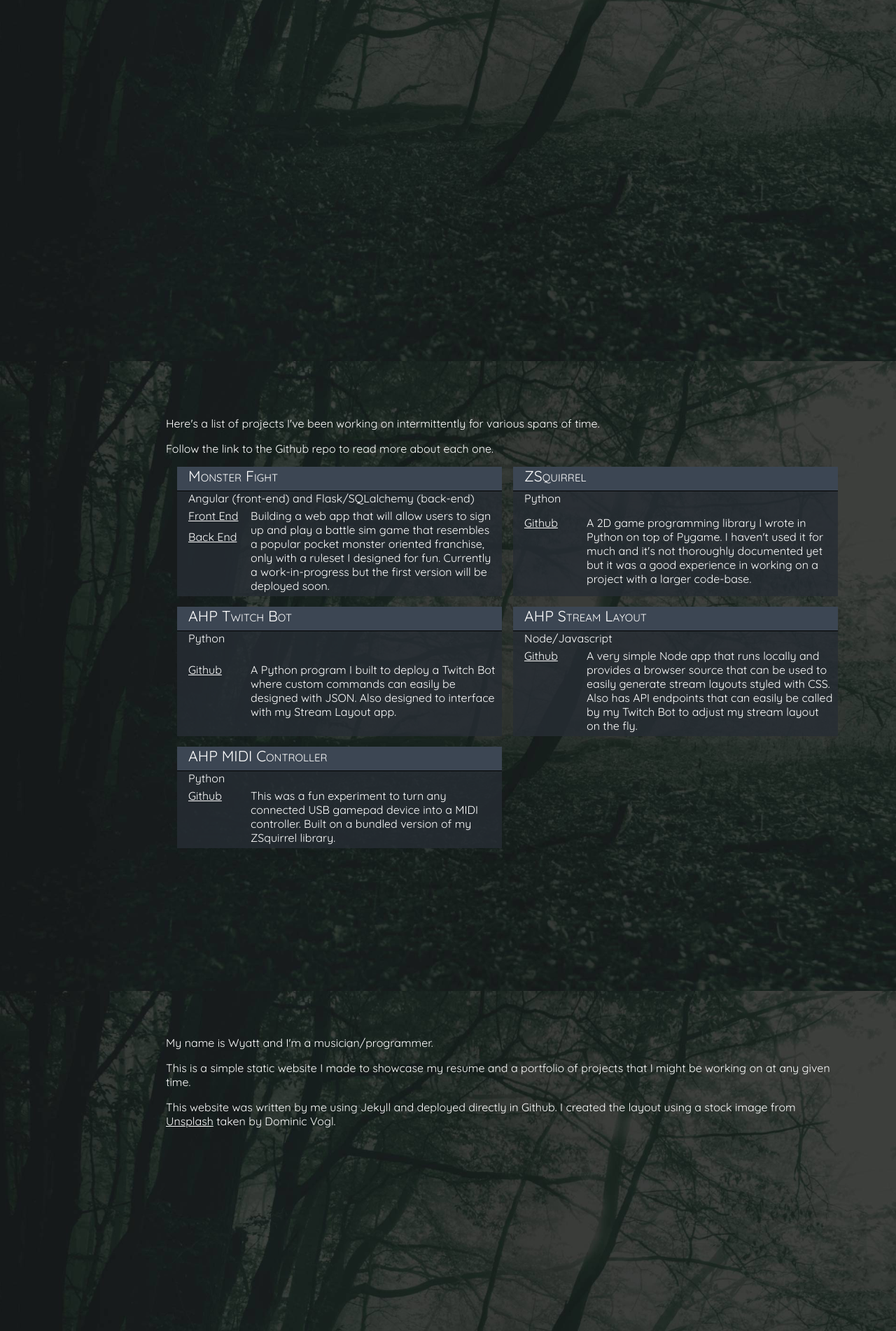
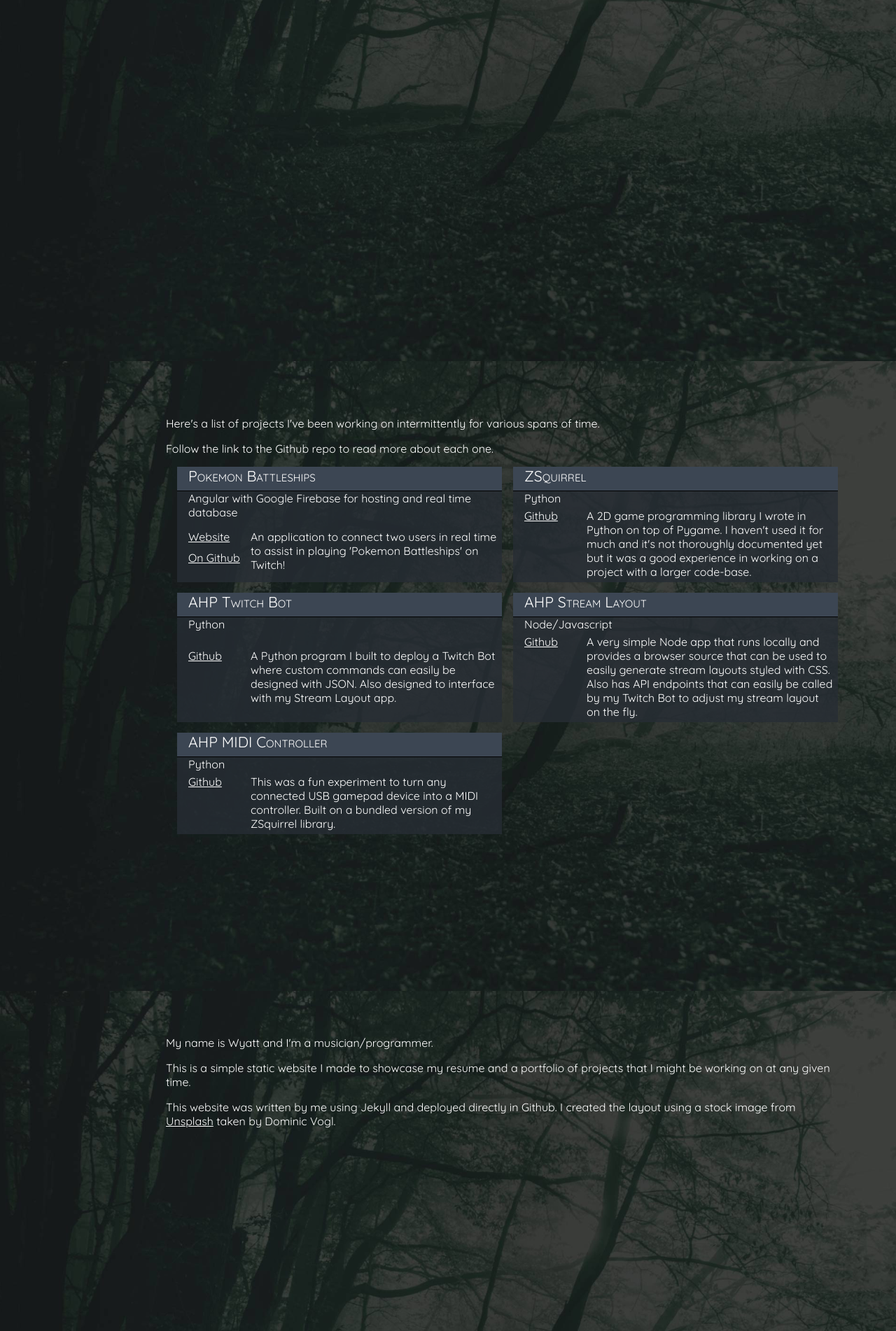
Before and after one commit to wstrother/old-portfolio, a Jekyll site: the page built from index.html, in a window 1280 px wide. Shown: the part 384-2286 px from the top of the page at 70% size. Built offline with Jekyll 4.4.1, drawn with Linux system fonts in a browser that asks for light colours.

Commit message:
Updated projects portfolio for Pokemon Battleships

```diff
--- a/_data/portfolio.json
+++ b/_data/portfolio.json
@@ -1,12 +1,12 @@
 [
     {
-        "name": "Monster Fight",
-        "language": "Angular (front-end) and Flask/SQLalchemy (back-end)",
+        "name": "Pokemon Battleships",
+        "language": "Angular with Google Firebase for hosting and real time database",
         "links": [
-            {"text": "Front End", "repo": "monster-fight-frontend"},
-            {"text": "Back End", "repo": "monster-fight-backend"}
+            {"text": "Website", "url": "https://battleships-94af5.web.app/"},
+            {"text": "On Github", "repo": "ahp-twitch-battleships"}
         ],
-        "description": "Building a web app that will allow users to sign up and play a battle sim game that resembles a popular pocket monster oriented franchise, only with a ruleset I designed for fun. Currently a work-in-progress but the first version will be deployed soon."
+        "description": "An application to connect two users in real time to assist in playing 'Pokemon Battleships' on Twitch!"
     },
 
     {
--- a/_includes/portfolio.html
+++ b/_includes/portfolio.html
@@ -19,9 +19,19 @@
 
             <div class="project-links">
                 {% for link in project.links %}
+
+                {% if link.repo %}
                 <a class="github-link" href="https://github.com/wstrother/{{ link.repo }}">
                     {{ link.text }}
                 </a>
+                {% endif %}
+
+                {% if link.url %}
+                <a class="github-link" href="{{ link.url }}">
+                    {{ link.text }}
+                </a>
+                {% endif %}
+
                 {% endfor %}
             </div>
 
```
Also changed, not shown: battleships.html (added, +13 -0 lines).
